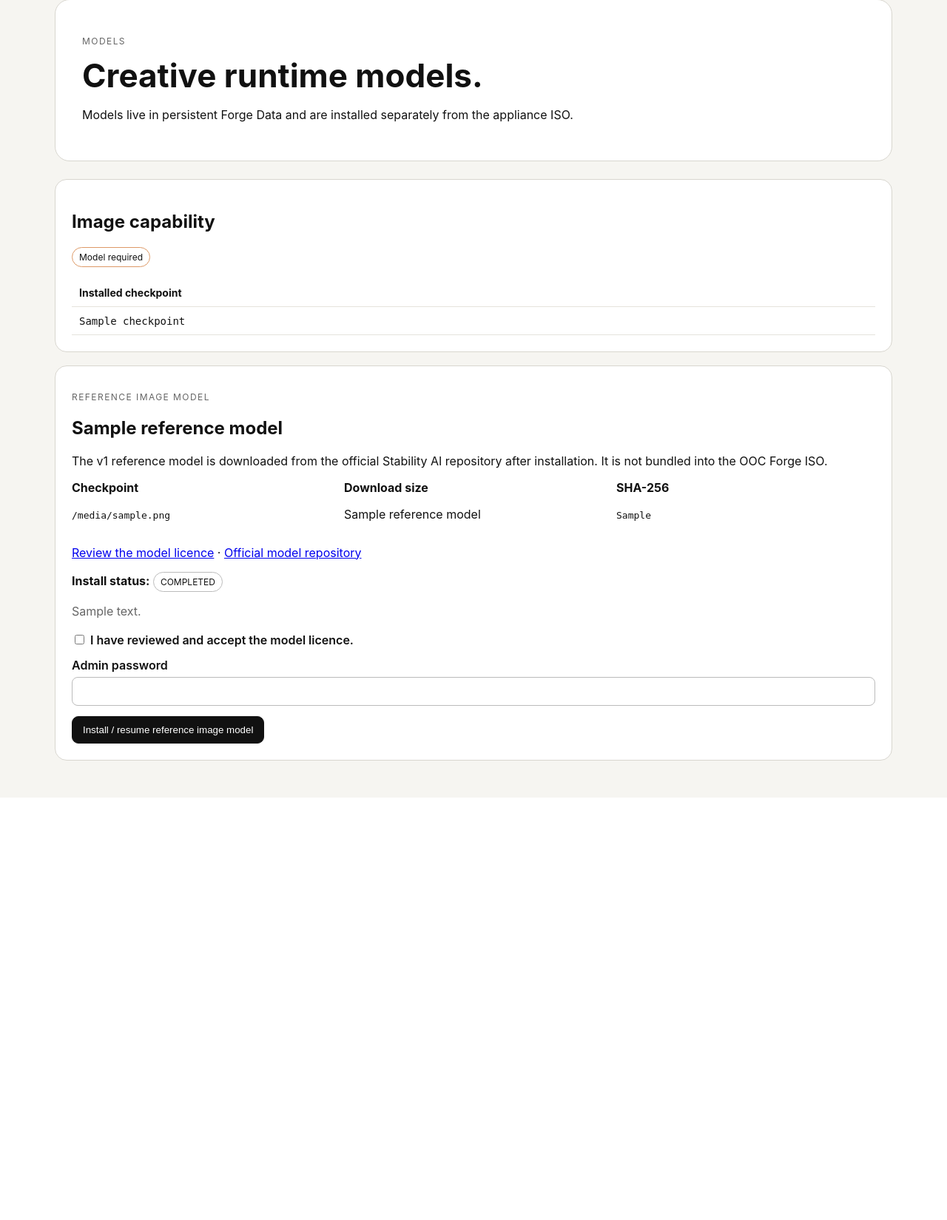
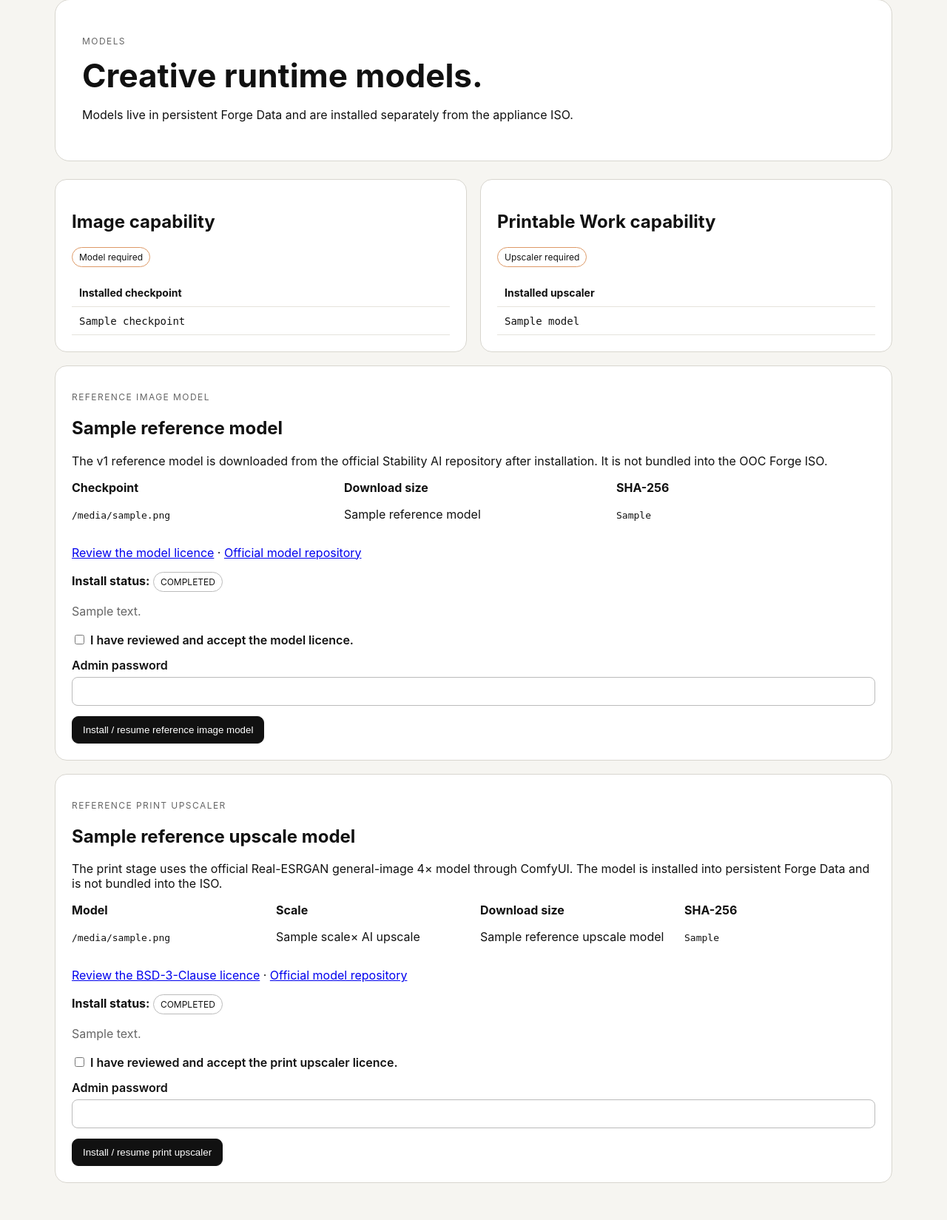
Before and after one commit to gregpaynter/ooc-forge, a Flask app: template forge/templates/models.html in a window 1280 px wide. Shown: the part 121-1770 px from the top of the page at 74% size. Before the commit the page ends 1199 px from the top, so only its background shows below. Run offline with Flask 3, Linux system fonts and the light colour scheme; the template is opened without the code that fills it: most values are stand-ins (such as "Sample title", 1, 10 or a date in 2020); parts of the project's set-up code (start-up, migrations or seed data) failed here and were passed over.

Commit message:
Add print upscaler management to Models

```diff
--- a/forge/templates/models.html
+++ b/forge/templates/models.html
@@ -1,7 +1,10 @@
 {% extends 'base.html' %}{% block title %}Models · OOC Forge{% endblock %}{% block content %}
 <section class="hero"><p class="eyebrow">Models</p><h1>Creative runtime models.</h1><p>Models live in persistent Forge Data and are installed separately from the appliance ISO.</p></section>
-<section class="panel"><h2>Image capability</h2><p><span class="status {{ 'healthy' if capabilities.image else 'degraded' }}">{{ 'Ready' if capabilities.image else 'Model required' }}</span></p>{% if checkpoints %}<table><thead><tr><th>Installed checkpoint</th></tr></thead><tbody>{% for checkpoint in checkpoints %}<tr><td><code>{{ checkpoint }}</code></td></tr>{% endfor %}</tbody></table>{% else %}<p class="muted">No image checkpoints are installed under <code>/forge-data/models/checkpoints/</code>.</p>{% endif %}</section>
+<section class="grid"><div class="panel"><h2>Image capability</h2><p><span class="status {{ 'healthy' if capabilities.image else 'degraded' }}">{{ 'Ready' if capabilities.image else 'Model required' }}</span></p>{% if checkpoints %}<table><thead><tr><th>Installed checkpoint</th></tr></thead><tbody>{% for checkpoint in checkpoints %}<tr><td><code>{{ checkpoint }}</code></td></tr>{% endfor %}</tbody></table>{% else %}<p class="muted">No image checkpoints are installed under <code>/forge-data/models/checkpoints/</code>.</p>{% endif %}</div><div class="panel"><h2>Printable Work capability</h2><p><span class="status {{ 'healthy' if capabilities.print_work else 'degraded' }}">{{ 'Ready' if capabilities.print_work else 'Upscaler required' }}</span></p>{% if upscale_models %}<table><thead><tr><th>Installed upscaler</th></tr></thead><tbody>{% for model in upscale_models %}<tr><td><code>{{ model }}</code></td></tr>{% endfor %}</tbody></table>{% else %}<p class="muted">No print upscale models are installed under <code>/forge-data/models/upscale_models/</code>.</p>{% endif %}</div></section>
 <section class="panel"><p class="eyebrow">Reference image model</p><h2>{{ reference_model.name }}</h2><p>The v1 reference model is downloaded from the official Stability AI repository after installation. It is not bundled into the OOC Forge ISO.</p><div class="grid"><div><strong>Checkpoint</strong><p><code>{{ reference_model.filename }}</code></p></div><div><strong>Download size</strong><p>{{ reference_model.size_label }}</p></div><div><strong>SHA-256</strong><p><code>{{ reference_model.sha256 }}</code></p></div></div><p><a href="{{ reference_model.license_url }}" target="_blank" rel="noopener">Review the model licence</a> · <a href="{{ reference_model.repository_url }}" target="_blank" rel="noopener">Official model repository</a></p>
 {% if reference_installed %}<p><span class="status healthy">Installed</span></p>{% else %}<p><strong>Install status:</strong> <span class="status {{ 'failed' if install_status.state == 'FAILED' else '' }}">{{ install_status.state }}</span></p>{% if install_status.message %}<p class="muted">{{ install_status.message }}</p>{% endif %}<form method="post" action="{{ url_for('install_reference_model') }}"><label><input style="width:auto;margin-right:8px" type="checkbox" name="accept_license" value="yes" required>I have reviewed and accept the model licence.</label><label>Admin password<input type="password" name="password" required autocomplete="current-password"></label><button {% if install_running %}disabled{% endif %}>{{ 'Installation running' if install_running else 'Install / resume reference image model' }}</button></form>{% endif %}
 </section>
+<section class="panel"><p class="eyebrow">Reference print upscaler</p><h2>{{ reference_upscale_model.name }}</h2><p>The print stage uses the official Real-ESRGAN general-image 4× model through ComfyUI. The model is installed into persistent Forge Data and is not bundled into the ISO.</p><div class="grid"><div><strong>Model</strong><p><code>{{ reference_upscale_model.filename }}</code></p></div><div><strong>Scale</strong><p>{{ reference_upscale_model.scale }}× AI upscale</p></div><div><strong>Download size</strong><p>{{ reference_upscale_model.size_label }}</p></div><div><strong>SHA-256</strong><p><code>{{ reference_upscale_model.sha256 }}</code></p></div></div><p><a href="{{ reference_upscale_model.license_url }}" target="_blank" rel="noopener">Review the BSD-3-Clause licence</a> · <a href="{{ reference_upscale_model.repository_url }}" target="_blank" rel="noopener">Official model repository</a></p>
+{% if reference_upscale_installed %}<p><span class="status healthy">Installed</span></p>{% else %}<p><strong>Install status:</strong> <span class="status {{ 'failed' if upscale_install_status.state == 'FAILED' else '' }}">{{ upscale_install_status.state }}</span></p>{% if upscale_install_status.message %}<p class="muted">{{ upscale_install_status.message }}</p>{% endif %}<form method="post" action="{{ url_for('install_reference_upscale_model') }}"><label><input style="width:auto;margin-right:8px" type="checkbox" name="accept_license" value="yes" required>I have reviewed and accept the print upscaler licence.</label><label>Admin password<input type="password" name="password" required autocomplete="current-password"></label><button {% if upscale_install_running %}disabled{% endif %}>{{ 'Installation running' if upscale_install_running else 'Install / resume print upscaler' }}</button></form>{% endif %}
+</section>
 {% endblock %}
```
